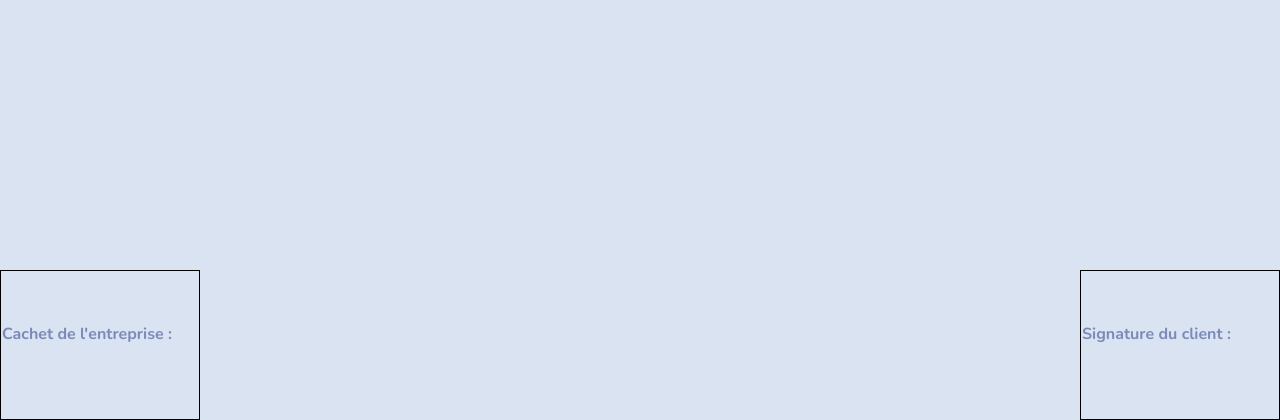
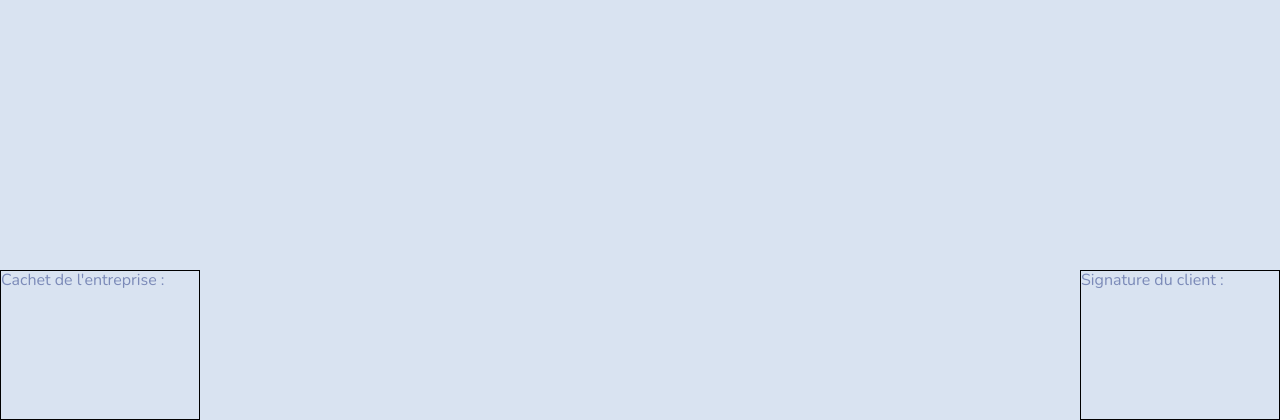
Before and after one commit to NolanMlb/AP2emeAnnee, a PHP site: page /AP2emeAnnee/vue/pdf-content.php in a window 1280 px wide. Shown: the part 392-812 px from the top of the page. Run offline with PHP 8.4, Linux system fonts and the light colour scheme; the template is opened without the code that fills it, so the values that code supplies are empty.

Commit message:
changement pdf

```diff
--- a/site/vue/pdf-content.php
+++ b/site/vue/pdf-content.php
@@ -13,6 +13,7 @@
                 width: 100%;
             }
             td {
+
                 text-align:center;
             }
         </style>
@@ -72,42 +73,42 @@
     <p>Avec ce pdf, vous retrouverez tous les détails de l'intervention sélectionnée.<br> L'état de votre intervention est : <?=$interventions['etatIntervention']?>.</p>
 
     <?php endforeach; ?>
+
     <div>
-        <table class="table1">
-            <tr class="tr1"><th>Cachet de l'entreprise :</th></tr>
-            <tr><td></td></tr>
-            <tr><td></td></tr>
-        </table>
+        <div class="rectangle1">
+           <p style="position:absolute; margin-top: -3px;">Cachet de l'entreprise :</p>
+        </div>
 
         <style>
-            .table1{
+            .rectangle1{
+                margin-top: -50px;
                 float:left;
                 margin-top: 40%;
                 height:150px;
                 width:200px;
-            }
-            .tr1{
-                margin-top: -10px;
+                border:1px solid #069;
+	            border-color:black;
             }
         </style>
 
-        <table class="table2">
-            <tr class="tr2"><th>Signature du client :</th></tr>
-            <tr><td></td></tr>
-            <tr><td></td></tr>
-        </table>
+
+        <div class="rectangle2">
+            <p style="position:absolute; margin-top: -3px;">Signature du client :  </p>
+        </div>
 
         <style>
-            .table2{
+            .rectangle2{
                 float:right;
                 margin-left:60%;
                 margin-top: 40%;
                 height:150px;
                 width:200px;
+                border:1px solid #069;
+	            border-color:black;
             }
-            .tr1{
-                margin-top: -10px;
-            }
+
         </style>
     </div>
+
 </body>
+</html>
```
Also changed, not shown: 1 other file.
